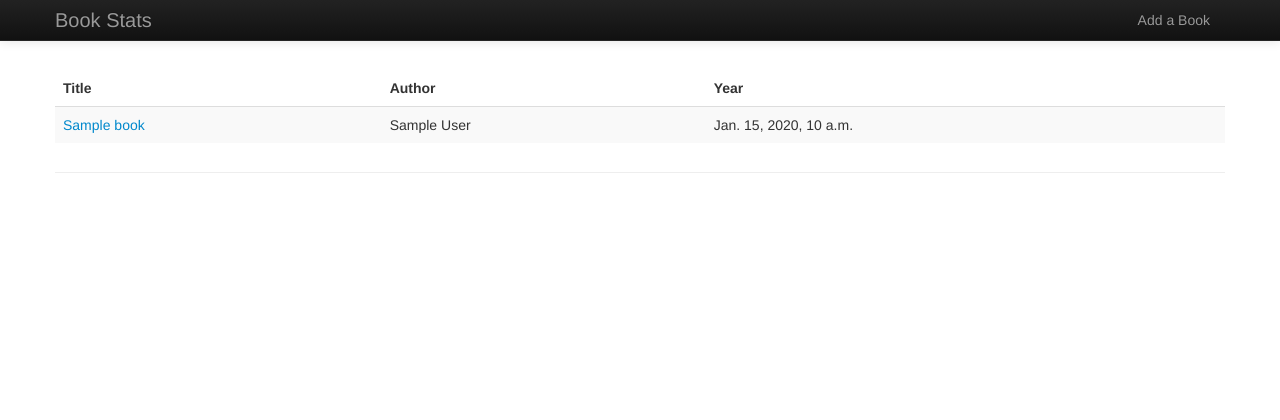
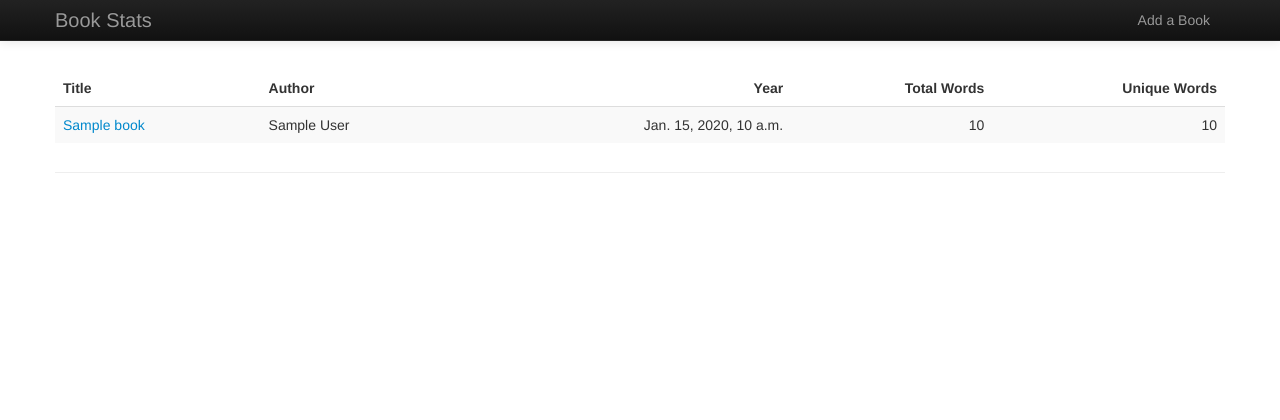
Before and after one commit to ishahid/stats, a Django app: template books/templates/books/index.html in a window 1280 px wide. Shown: the top 420 px of the page. Run offline with Django 3.2, Linux system fonts and the light colour scheme; the template is opened without the code that fills it: most values are stand-ins (such as "Sample title", 1, 10 or a date in 2020); some libraries are stand-ins or nearby versions.

Commit message:
Added total and unique words count on the main page along with the book title, author and year. Used django.contrib.humanize to show nice comma separated numbers here.

```diff
--- a/books/templates/books/index.html
+++ b/books/templates/books/index.html
@@ -3,7 +3,7 @@
 
             <!-- Container -->
             <div class="container">
-
+                {% load humanize %}
                 <div class="page-header">
                     {% if books %}
                     <table class="table table-striped">
@@ -11,7 +11,9 @@
                             <tr>
                                 <th>Title</th>
                                 <th>Author</th>
-                                <th>Year</th>
+                                <th><span class="pull-right">Year</span></th>
+                                <th><span class="pull-right">Total Words</span></th>
+                                <th><span class="pull-right">Unique Words</span></th>
                             </tr>
                         </thead>
                         <tbody>
@@ -19,7 +21,9 @@
                             <tr>
                                 <td><a href="/books/{{ b.id }}/">{{ b.title }}</a></td>
                                 <td>{{ b.author }}</td>
-                                <td>{{ b.published }}</td>
+                                <td><span class="pull-right">{{ b.published }}</span></td>
+                                <td><span class="pull-right">{{ b.get_total_words|intcomma }}</span></td>
+                                <td><span class="pull-right">{{ b.get_unique_words|intcomma }}</span></td>
                             </tr>
                             {% endfor %}
                         </tbody>
--- a/stats/settings.py
+++ b/stats/settings.py
@@ -120,6 +120,7 @@ INSTALLED_APPS = (
     # 'django.contrib.sites',
     # 'django.contrib.messages',
     'django.contrib.staticfiles',
+    'django.contrib.humanize',
     # Uncomment the next line to enable the admin:
     # 'django.contrib.admin',
     # Uncomment the next line to enable admin documentation:
```
